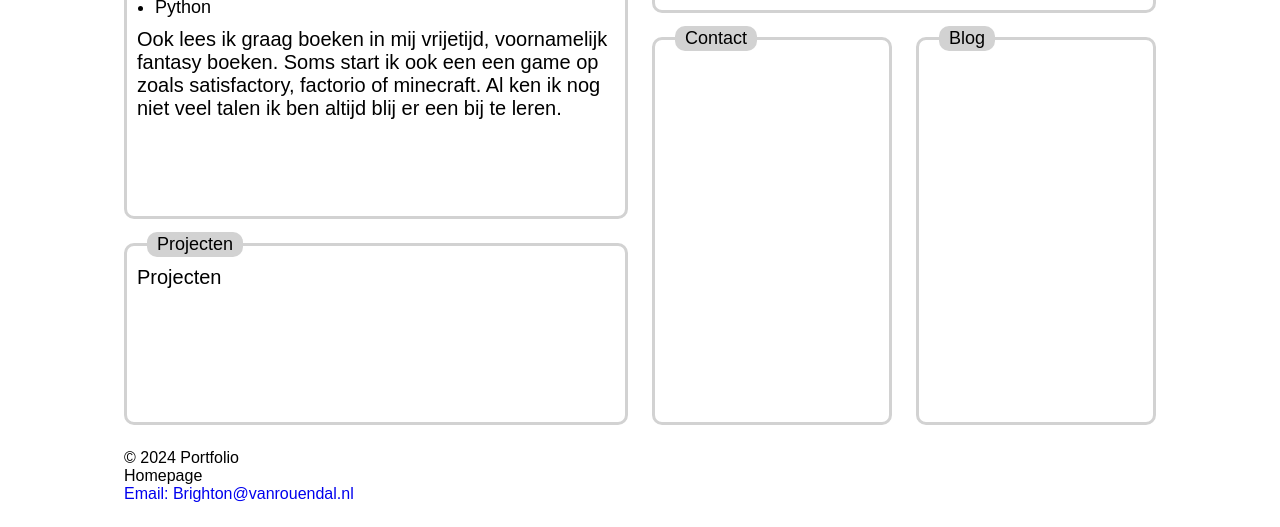
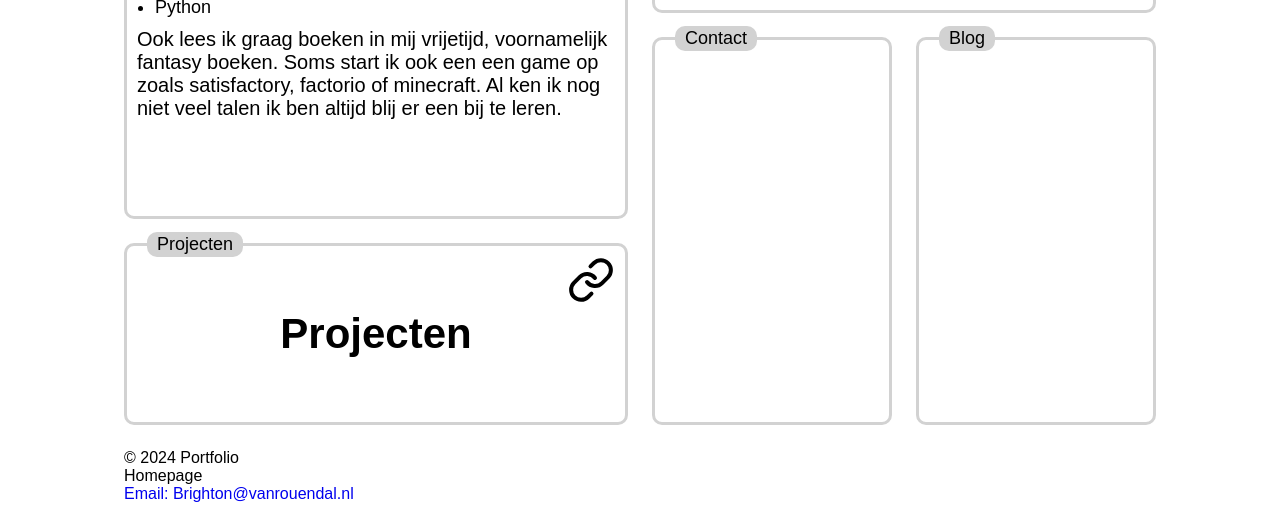
Before and after one commit to Brighton-code/Portfolio, a PHP site: page / in a window 1280 px wide. Shown: the part 524-1051 px from the top of the page. Run offline with PHP 8.4, Linux system fonts and the light colour scheme.

Commit message:
projecten link section

```diff
--- a/public/css/base.css
+++ b/public/css/base.css
@@ -35,6 +35,15 @@ body {
 		background-color: blue;
 		color: white;
 	}
+	.svg {
+		color: blue;
+	}
+}
+
+.svg {
+	height: 48px;
+	position: absolute;
+	right: 10px;
 }
 
 .legend {
--- a/public/css/main.css
+++ b/public/css/main.css
@@ -19,3 +19,21 @@ main section p {
 	margin-left: 18px;
 	font-size: 18px;
 }
+
+.projects {
+	display: flex;
+	position: relative;
+}
+.projects a {
+	color: black;
+	text-decoration: none;
+	font-size: 42px;
+	font-weight: bold;
+	padding: 0;
+	margin: auto;
+
+}
+.projects:hover a {
+	color: blue;
+	transition: color 0.5s;
+}
--- a/views/landingpage.view.php
+++ b/views/landingpage.view.php
@@ -54,12 +54,15 @@
 				<div class="legend">Blog</div>
 			</section>
 			<!-- projecten -->
-			<section class="main-border grid-row-1 grid-col-2">
+			<section class="projects main-border grid-row-1 grid-col-2">
 				<div class="legend">Projecten</div>
-				<p>Projecten</p>
+				<a href="#">Projecten</a>
+				<svg class="svg" xmlns="http://www.w3.org/2000/svg" viewBox="0 0 24 24" fill="none" stroke="currentColor" stroke-width="2" stroke-linecap="round" stroke-linejoin="round" class="feather feather-link">
+					<path d="M10 13a5 5 0 0 0 7.54.54l3-3a5 5 0 0 0-7.07-7.07l-1.72 1.71"></path>
+					<path d="M14 11a5 5 0 0 0-7.54-.54l-3 3a5 5 0 0 0 7.07 7.07l1.71-1.71"></path>
+				</svg>
 			</section>
 		</main>
-
 		<footer>
 			<div>© 2024 Portfolio</div>
 			<div class="breadcrums">Homepage</div>
```
